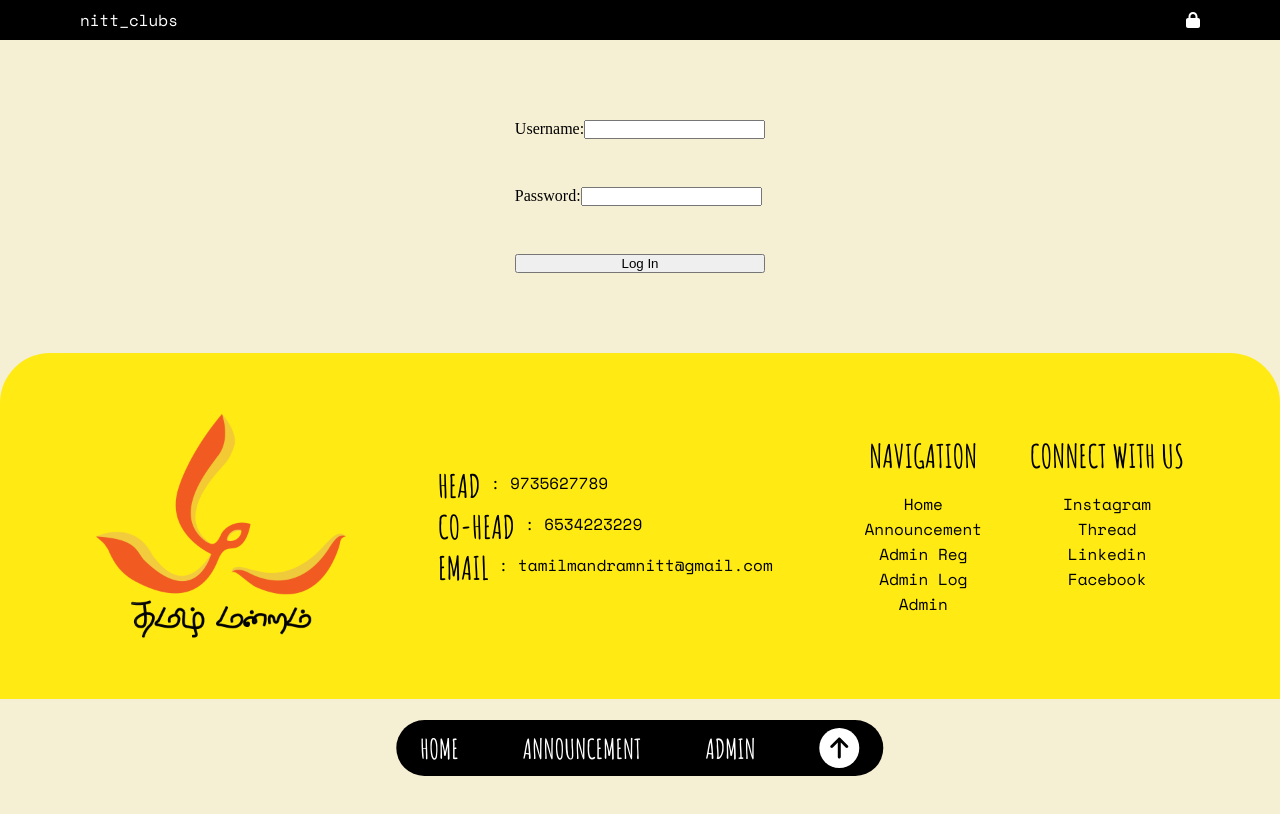
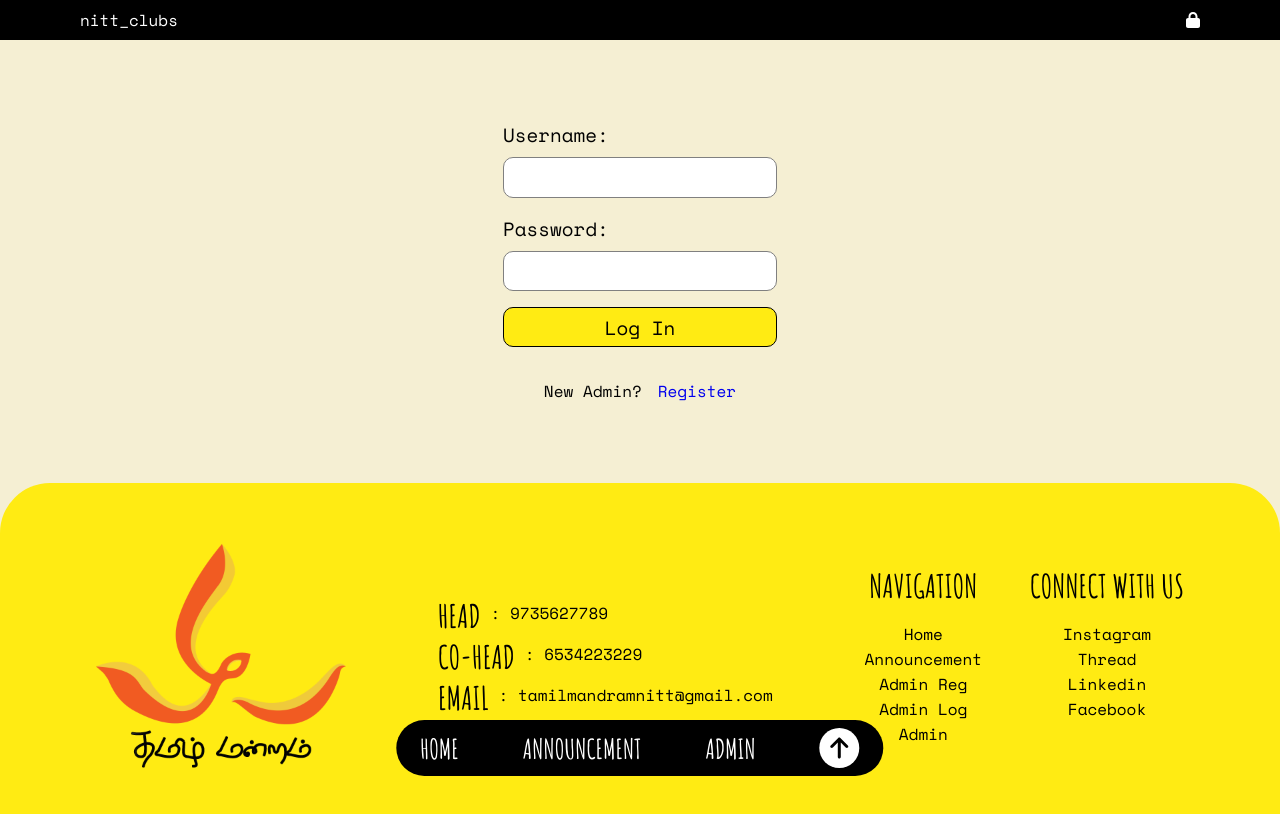
Before and after one commit to g-ka/tamil_mandram, a React (Create React App) app: page /tamil_mandram/admin_log in a window 1280 px wide. Shown: the top 814 px of the page. Built offline with nearby package versions, Linux system fonts and the light colour scheme; no server answers.

Commit message:
admin_log_ui/ux_update

```diff
--- a/src/component/admin/Admin_log.js
+++ b/src/component/admin/Admin_log.js
@@ -1,5 +1,5 @@
 import React, { useState } from 'react';
-import { useNavigate } from 'react-router-dom';
+import { Link, useNavigate } from 'react-router-dom';
 import Axios from '../../api/Axios';
 import useData from '../../hooks/useData';
 
@@ -94,9 +94,14 @@ const Admin_log = () => {
           type='submit'
           className='admin_log_section_form_button'
         >
-          Log In
+          <p className='top'>Log In</p>
+          <p className='bottom'>Log In</p>
         </button>
       </form>
+      <div className='admin_log_section_link'>
+        <p>New Admin?</p>
+        <Link to='/admin_reg'>Register</Link>
+      </div>
     </section>
   )
 }
--- a/src/scss/pages/admin/_admin_log.scss
+++ b/src/scss/pages/admin/_admin_log.scss
@@ -1,5 +1,7 @@
 .admin_log_section{
   display: flex;
+  flex-direction: column;
+  row-gap: 2rem;
   justify-content: center;
   align-items: center;
   padding: 5rem 0;
@@ -15,6 +17,60 @@
   &_form{
     display: flex;
     flex-direction: column;
-    row-gap: 3rem;
+    row-gap: 1rem;
+
+    &_username, &_password{
+      display: flex;
+      flex-direction: column;
+      row-gap: 0.5rem;
+
+      label{
+        font-size: 1.2rem;
+        font-family: 'Space Mono', sans-serif;
+      }
+
+      input{
+        padding: 0.3rem 1rem;
+        border: 1px solid gray;
+        font-size: 1.2rem;
+        border-radius: 10px;
+        font-family: 'Space Mono', sans-serif;
+      }
+    }
+
+    button{
+      border: 1px solid black;
+      border-radius: 10px;
+      height: 40px;
+      display: inline-block;
+      padding: 0.3rem 1rem;
+      overflow: hidden;
+      font-size: 1.2rem;
+      background-color: #ffeb13;
+      font-family: 'Space Mono', sans-serif;
+      cursor: pointer;
+
+      .top, .bottom{
+        transition: transform 0.2s;
+      }
+    }
+    button:hover{
+      .top{
+        transform: translateY(-130%) skew(45deg);
+      }
+      .bottom{
+        transform: translateY(-110%);
+      }
+    }
+  }
+
+  &_link{
+    display: flex;
+    column-gap: 1rem;
+    font-family: 'Space Mono', sans-serif;
+
+    a{
+      text-decoration: none;
+    }
   }
 }
--- a/src/scss/pages/admin/_admin_reg.scss
+++ b/src/scss/pages/admin/_admin_reg.scss
@@ -41,11 +41,12 @@
     button{
       border: 1px solid black;
       border-radius: 10px;
-      height: 35px;
+      height: 40px;
       display: inline-block;
-      padding: 0.5rem 1rem;
+      padding: 0.3rem 1rem;
       overflow: hidden;
       font-size: 1.2rem;
+      font-family: 'Space Mono', sans-serif;
 
       .top, .bottom{
         transition: transform 0.2s;
--- a/src/style.css
+++ b/src/style.css
@@ -1125,11 +1125,12 @@ body {
 .admin_reg_section_form button {
   border: 1px solid black;
   border-radius: 10px;
-  height: 35px;
+  height: 40px;
   display: inline-block;
-  padding: 0.5rem 1rem;
+  padding: 0.3rem 1rem;
   overflow: hidden;
   font-size: 1.2rem;
+  font-family: "Space Mono", sans-serif;
 }
 .admin_reg_section_form button .top, .admin_reg_section_form button .bottom {
   transition: transform 0.2s;
@@ -1151,6 +1152,8 @@ body {
 
 .admin_log_section {
   display: flex;
+  flex-direction: column;
+  row-gap: 2rem;
   justify-content: center;
   align-items: center;
   padding: 5rem 0;
@@ -1165,7 +1168,52 @@ body {
 .admin_log_section_form {
   display: flex;
   flex-direction: column;
-  row-gap: 3rem;
+  row-gap: 1rem;
+}
+.admin_log_section_form_username, .admin_log_section_form_password {
+  display: flex;
+  flex-direction: column;
+  row-gap: 0.5rem;
+}
+.admin_log_section_form_username label, .admin_log_section_form_password label {
+  font-size: 1.2rem;
+  font-family: "Space Mono", sans-serif;
+}
+.admin_log_section_form_username input, .admin_log_section_form_password input {
+  padding: 0.3rem 1rem;
+  border: 1px solid gray;
+  font-size: 1.2rem;
+  border-radius: 10px;
+  font-family: "Space Mono", sans-serif;
+}
+.admin_log_section_form button {
+  border: 1px solid black;
+  border-radius: 10px;
+  height: 40px;
+  display: inline-block;
+  padding: 0.3rem 1rem;
+  overflow: hidden;
+  font-size: 1.2rem;
+  background-color: #ffeb13;
+  font-family: "Space Mono", sans-serif;
+  cursor: pointer;
+}
+.admin_log_section_form button .top, .admin_log_section_form button .bottom {
+  transition: transform 0.2s;
+}
+.admin_log_section_form button:hover .top {
+  transform: translateY(-130%) skew(45deg);
+}
+.admin_log_section_form button:hover .bottom {
+  transform: translateY(-110%);
+}
+.admin_log_section_link {
+  display: flex;
+  column-gap: 1rem;
+  font-family: "Space Mono", sans-serif;
+}
+.admin_log_section_link a {
+  text-decoration: none;
 }
 
 .admin_section {
```
Also changed, not shown: 1 other file (tests, documents, lock files or other folders).
